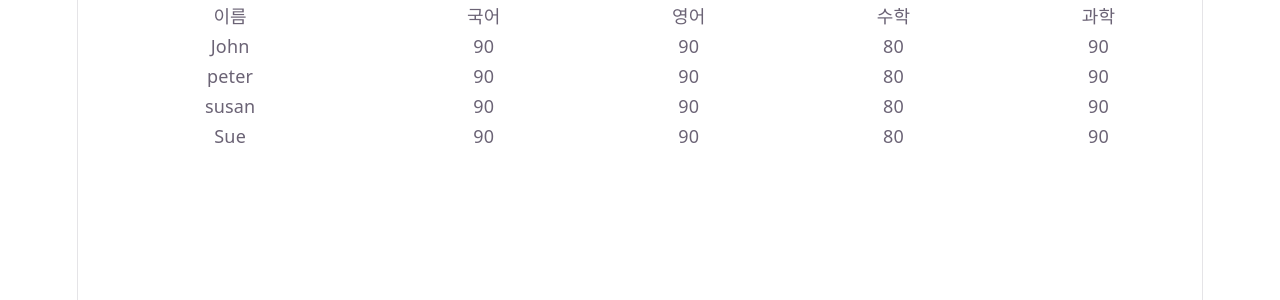
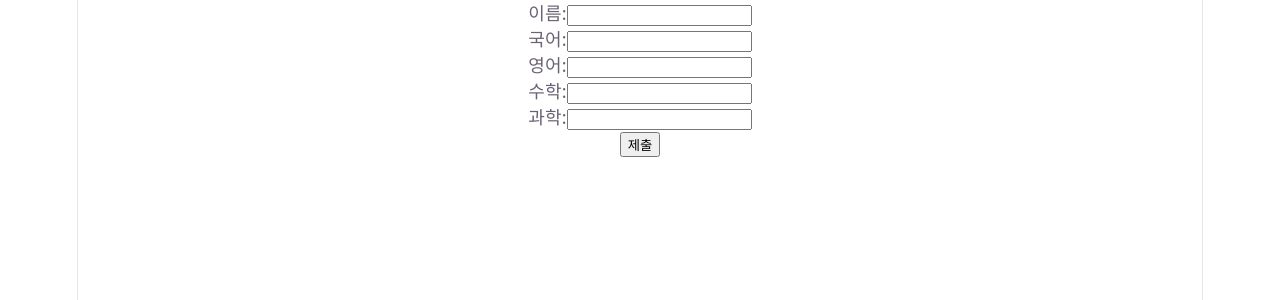
Before and after one commit to Omitss/HomeStudy_react, a React (Vite) app: page / in a window 1280 px wide. Shown: the top 300 px of the page. Built offline with nearby package versions, Linux system fonts and the light colour scheme.

Commit message:
Day3 - CSS set up table

```diff
--- a/src/App.jsx
+++ b/src/App.jsx
@@ -1,45 +1,69 @@
 import { useState } from 'react'
 import './App.css'
 
-const scores = [
-  {이름 : "John", 국어: 90, 영어: 90, 수학:80, 과학 : 90}, // {}한줄 == row, 하나 하나가 object == 객체임
-  {이름 : "peter", 국어: 90, 영어: 90, 수학:80, 과학 : 90},
-  {이름 : "susan", 국어: 90, 영어: 90, 수학:80, 과학 : 90},
-  {이름 : "Sue", 국어: 90, 영어: 90, 수학:80, 과학 : 90}
-]
+const style = {
+  width: "500px", /*가로*/
+  height: "300px", /*세로*/
+  display: "flex", /*Flex 컨테이너로 만듭니다. 이제부터 내부 자식 요소들을 유연하게 정렬가능*/
+  flexDirection: "column", /*정렬방향 정하기 : col = 세로정렬*/
+  justifyContent: "center", /*자식요소 가로축 배치 : center정렬*/
+  alignItems: "center"/*자식요소 세로축 배치 : center정렬*/
+}
+
+
 
 function App() {
+  const handleChange = (event) =>{
+    console.log(event.target.name) //event.target 이란? 이벤트가 걸리고 있는 태그
+  }
   return (
-    <table>
-      <tr>
-      {
-        Object.keys(scores[0]).map(key => (
 
-        <th>{key}</th>
+    // 현 화면 상태
+    // 표출은 되나 입력이 안되는 상태
+     <form>
+      <div>이름:
+        <input
+          type="text"
+          name="이름"
+          value=""
+          onChange={handleChange}
+          />
+      </div>
+      <div>국어:
+        <input
+          type="number"
+          name="국어"
+          value=""
+          onChange={handleChange}
+        />
+      </div>
+      <div>영어:
+        <input
+          type="number"
+          name="영어"
+          value=""
+          onChange={handleChange}
+        />
+      </div>
+      <div>수학:
+        <input
+          type="number"
+          name="수학"
+          value=""
+          onChange={handleChange}
+          />
+      </div>
+      <div>과학:
+        <input
+          type="number"
+          name="과학"
+          value=""
+          onChange={handleChange}
+        />
+        </div>
+      <button>제출</button>
+    </form>
 
-        ))
-      }
-      </tr>
-      {
-        scores.map(item => (
-          <tr>
-            {Object.values(item).map(value => (<td>{value}</td>))}
-          </tr>
-        ))
-      }
-      {/*
-        [0,1,2,3].map(idx => (
-      <tr>
-        <td>{scores[idx].이름}</td>
-        <td>{scores[idx].국어}</td>
-        <td>{scores[idx].영어}</td>
-        <td>{scores[idx].수학}</td>
-        <td>{scores[idx].과학}</td>
-      </tr>
-        ))
-      */}
-
-    </table>
   )
 }
 
```
Also changed, not shown: src/components/ScoresTable.jsx (added, +37 -0 lines), 1 other file (tests, documents, lock files or other folders).
